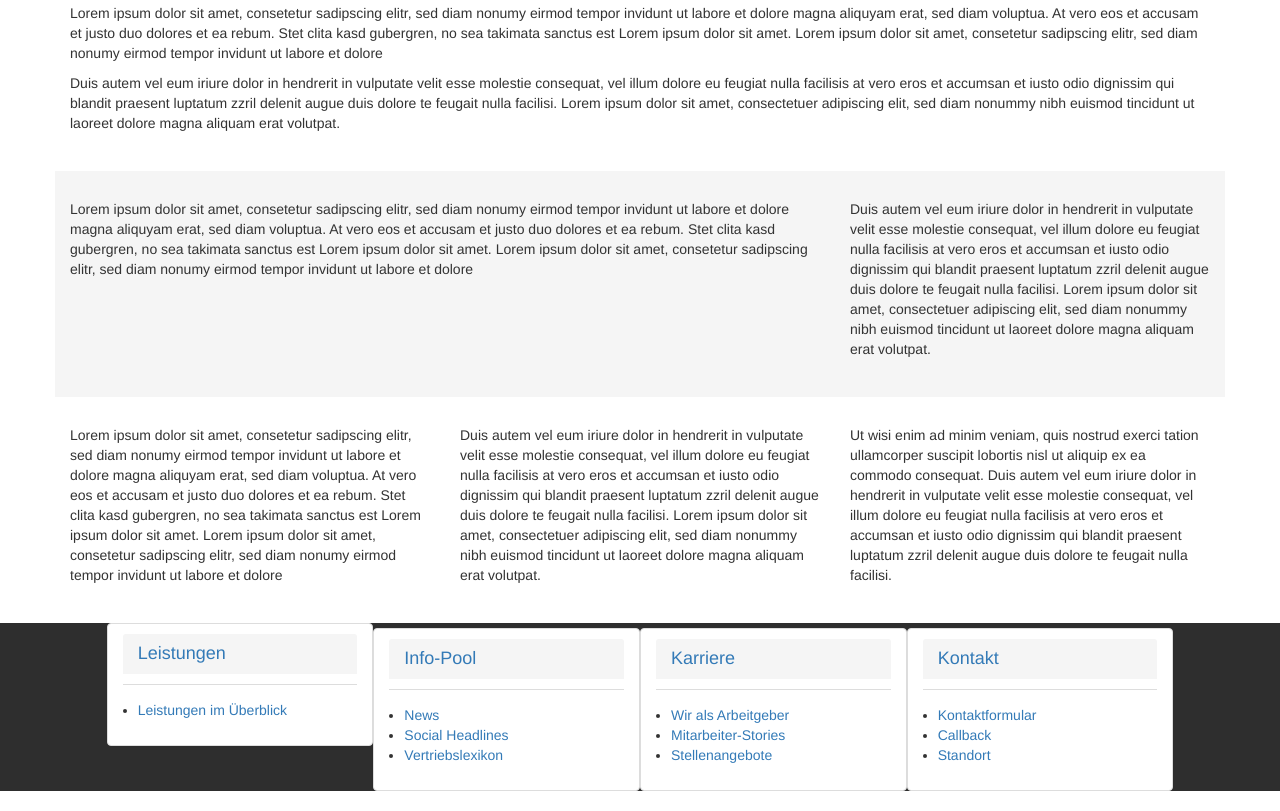
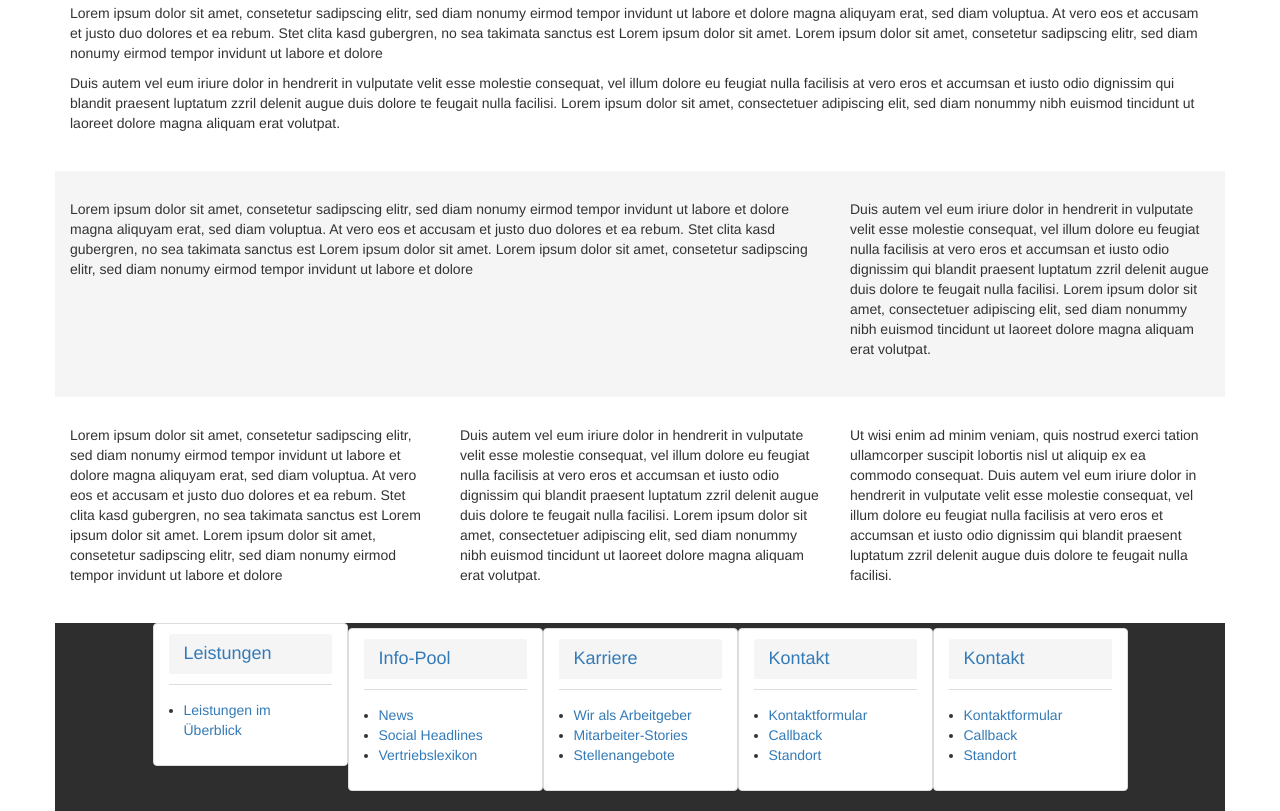
Before and after one commit to slavaslavin/project-template-with-grunt, a website: page bem-probe/html/index.html in a window 1280 px wide. Shown: the part 999-1810 px from the top of the page. Drawn offline with nearby package versions, Linux system fonts and the light colour scheme; files that its build step writes are made by us from their sources.

Commit message:
feature/bem-probe grid 5 7 8 9 10 11

```diff
--- a/bem-probe/html/index.html
+++ b/bem-probe/html/index.html
@@ -164,9 +164,9 @@
                 <div class="layout-footer__content">
                     <div class="footer-menu">
                         <div class="layout-footer-menu">
-                            <div class="btstrp_overwrites panel-group" id="footerMenuAccordion" role="tablist" aria-multiselectable="true">
+                            <div class="layout__content_5 btstrp_overwrites panel-group" id="footerMenuAccordion" role="tablist" aria-multiselectable="true">
 
-                                <div class="col-sm-3 panel panel-default">
+                                <div class="panel panel-default">
 
                                     <h4 class="panel-heading" role="tab" id="footerMenuHeader1">
                                         <a role="button"
@@ -190,7 +190,7 @@
                                     </div>
                                 </div>
 
-                                <div class="col-sm-3 panel panel-default">
+                                <div class="panel panel-default">
                                     <h4 class="panel-heading" role="tab" id="footerMenuHeader2">
                                         <a role="button"
                                            data-toggle="collapse"
@@ -215,7 +215,7 @@
                                     </div>
                                 </div>
 
-                                <div class="col-sm-3 panel panel-default">
+                                <div class="panel panel-default">
                                     <h4 class="panel-heading" role="tab" id="footerMenuHeader3">
                                         <a role="button"
                                            data-toggle="collapse"
@@ -237,7 +237,7 @@
                                     </div>
                                 </div>
 
-                                <div class="col-sm-3 panel panel-default">
+                                <div class="panel panel-default">
                                     <h4 class="panel-heading" role="tab" id="footerMenuHeader4">
                                         <a role="button"
                                            data-toggle="collapse"
@@ -258,6 +258,28 @@
                                         </ul>
                                     </div>
                                 </div>
+
+                                <div class="panel panel-default">
+                                    <h4 class="panel-heading" role="tab" id="footerMenuHeader5">
+                                        <a role="button"
+                                           data-toggle="collapse"
+                                           data-parent="#footerMenuAccordion"
+                                           href="#collapse5"
+                                           aria-expanded="true"
+                                           class="collapsed"
+                                           aria-controls="collapse5">
+                                            Kontakt
+                                        </a>
+                                    </h4>
+
+                                    <div id="collapse5" class="panel-collapse collapse" role="tabpanel" aria-labelledby="footerMenuHeader5">
+                                        <ul class="panel-body">
+                                            <li><a href="#">Kontaktformular</a></li>
+                                            <li><a href="#">Callback</a></li>
+                                            <li><a href="#">Standort</a></li>
+                                        </ul>
+                                    </div>
+                                </div>
                             </div>
                         </div>
                     </div>
--- a/bem-probe/less/modules/bem/footer.less
+++ b/bem-probe/less/modules/bem/footer.less
@@ -1,6 +1,6 @@
 .footer {
 	background-color: #2e2e2e;
-	.container-fluid;
+	.container;
 
 	&-menu {
 		.btstrp_overwrites {
--- a/bem-probe/less/modules/bem/layout.less
+++ b/bem-probe/less/modules/bem/layout.less
@@ -12,6 +12,10 @@
 	&-footer {
 		&-menu {
 			.make-row();
+
+			&__content {
+				.make-sm-column(3);
+			}
 		}
 		&__content {
 			.make-sm-column-offset(1);
@@ -20,15 +24,11 @@
 	}
 
 	&__content {
-		> * {
-			.make-sm-column(12);
-		}
-
-		&_3 {
-			> * {
-				.make-sm-column(4);
-			}
-		}
+										  > * { .make-sm-column(12) }
+		&_3                             { > * { .make-sm-column(4) } }
+		&_4                             { > * { .make-sm-column(3) } }
+		&_6                             { > * { .make-sm-column(2) } }
+		&_5, &_7, &_8, &_9, &_10, &_11  { > * { .make-sm-column(1) } }
 
 		&_1-2,
 		&_2-1 {
@@ -59,3 +59,16 @@
 		}
 	}
 }
+
+@media (min-width: @grid-float-breakpoint) {
+	.layout {
+		&__content {
+			 &_5 { > * { width: 20%     } }
+			 &_7 { > * { width: 100%/7  } }
+			 &_8 { > * { width: 12.5%   } }
+			 &_9 { > * { width: 100%/9  } }
+			&_10 { > * { width: 10%     } }
+			&_11 { > * { width: 100%/11 } }
+		}
+	}
+}
```
